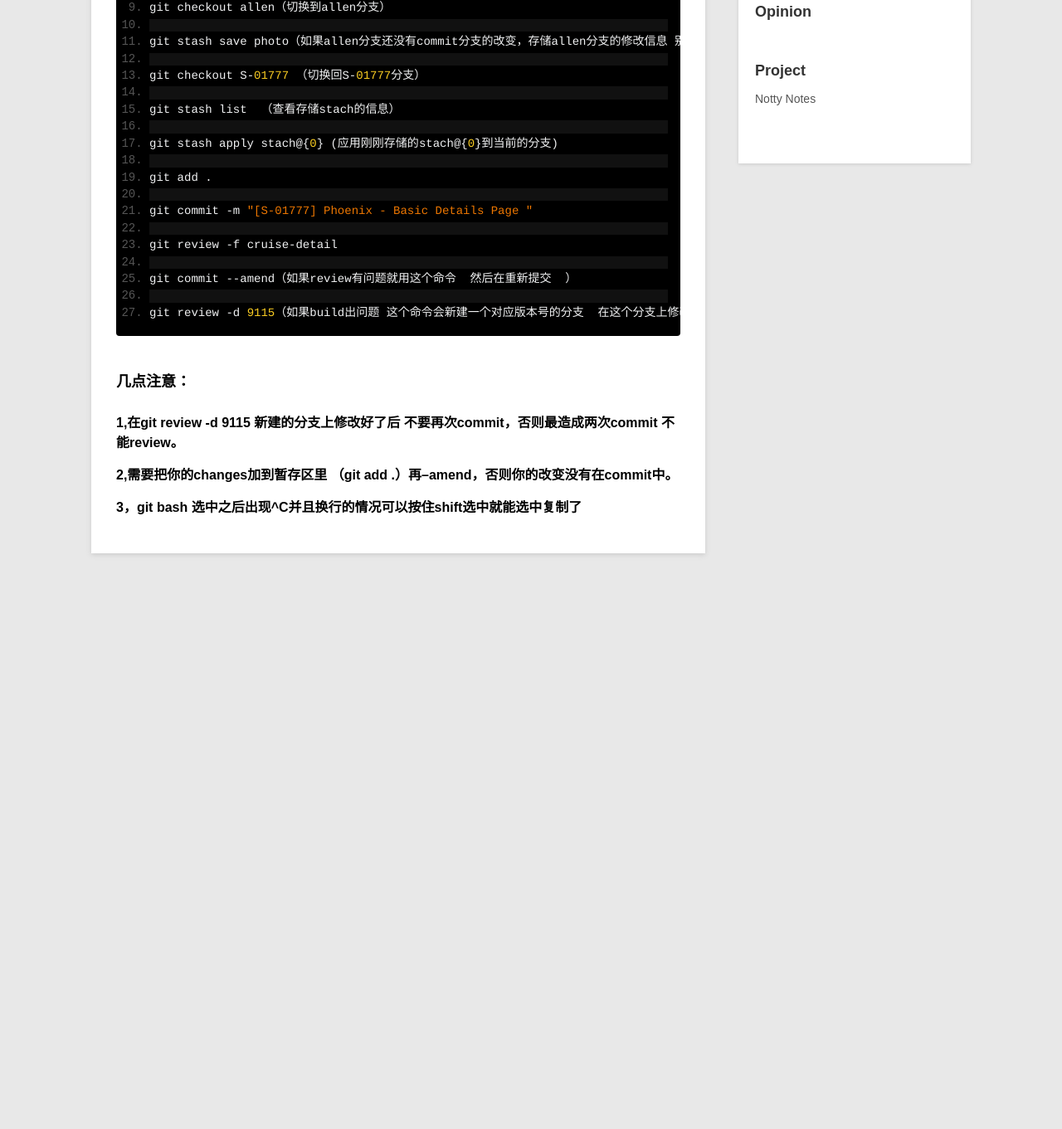
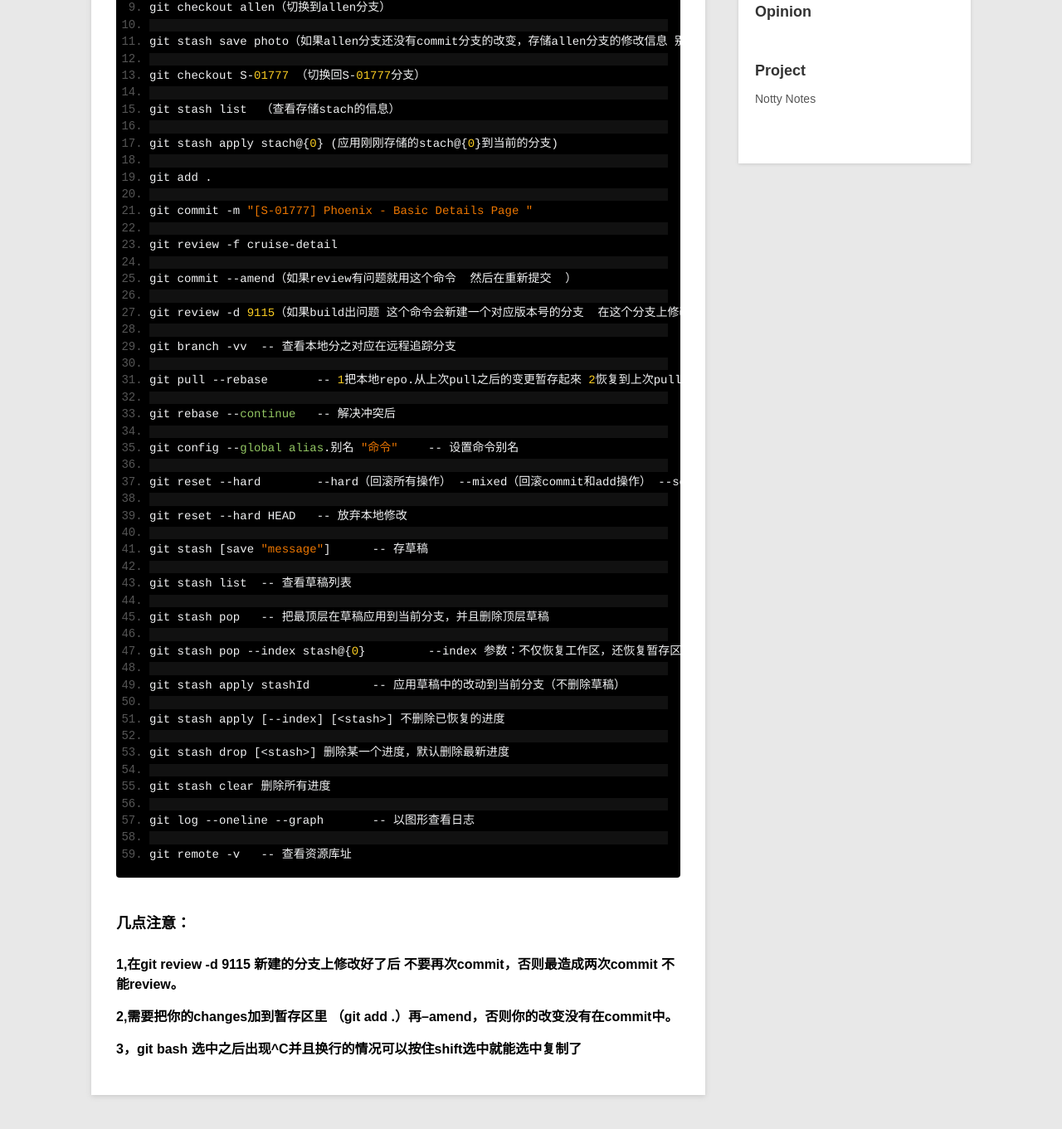
Before and after one commit to wuzhiweiallen/blog, a Jekyll site: the page built from _posts/blog/2016-11-10-git-summary.md, in a window 1280 px wide and 1400 px high, scrolled down 525 px. Shown: the top 1361 px of the window at 83% size. Built offline with Jekyll 4.4.1, drawn with Linux system fonts in a browser that asks for light colours; comment, search, counter and statistics services are not loaded; before the commit the page ends 1272 px from its top, so only the background shows below that.

Commit message:
amend git summary

```diff
--- a/_posts/blog/2016-11-10-git-summary.md
+++ b/_posts/blog/2016-11-10-git-summary.md
@@ -40,8 +40,42 @@ category: blog
 
     git review -d 9115（如果build出问题 这个命令会新建一个对应版本号的分支  在这个分支上修改好了再review会再次review到9115这个版本上去）
 
+    git branch -vv 	-- 查看本地分之对应在远程追踪分支
+
+    git pull --rebase	-- 1把本地repo.从上次pull之后的变更暂存起來 2恢复到上次pull时的状态 3合并远端的变更到本地 4最后再合并刚刚暂存下來的本地变更
+
+    git rebase --continue	-- 解决冲突后
+
+    git config --global alias.别名 "命令"	-- 设置命令别名
+
+    git reset --hard 	--hard（回滚所有操作） --mixed（回滚commit和add操作） --soft（回滚commit操作） HEAD^（回滚到上一个版本）
+
+    git reset --hard HEAD 	-- 放弃本地修改
+
+    git stash [save "message"]	-- 存草稿
+
+    git stash list 	-- 查看草稿列表
+
+    git stash pop 	-- 把最顶层在草稿应用到当前分支，并且删除顶层草稿
+
+    git stash pop --index stash@{0} 	--index 参数：不仅恢复工作区，还恢复暂存区,<stash>指定恢复某一个具体进度。如果没有这个参数，默认恢复最新进度
+
+    git stash apply stashId 	-- 应用草稿中的改动到当前分支（不删除草稿）
+
+    git stash apply [--index] [<stash>] 不删除已恢复的进度
+
+    git stash drop [<stash>] 删除某一个进度，默认删除最新进度
+
+    git stash clear 删除所有进度
+
+    git log --oneline --graph	-- 以图形查看日志
+
+    git remote -v	-- 查看资源库址
+
 ### 几点注意：
 
 #####   1,在git review -d 9115 新建的分支上修改好了后 不要再次commit，否则最造成两次commit  不能review。
-#####		2,需要把你的changes加到暂存区里 （git add .）再--amend，否则你的改变没有在commit中。
+
+#####   2,需要把你的changes加到暂存区里 （git add .）再--amend，否则你的改变没有在commit中。
+
 #####   3，git bash 选中之后出现^C并且换行的情况可以按住shift选中就能选中复制了
```
